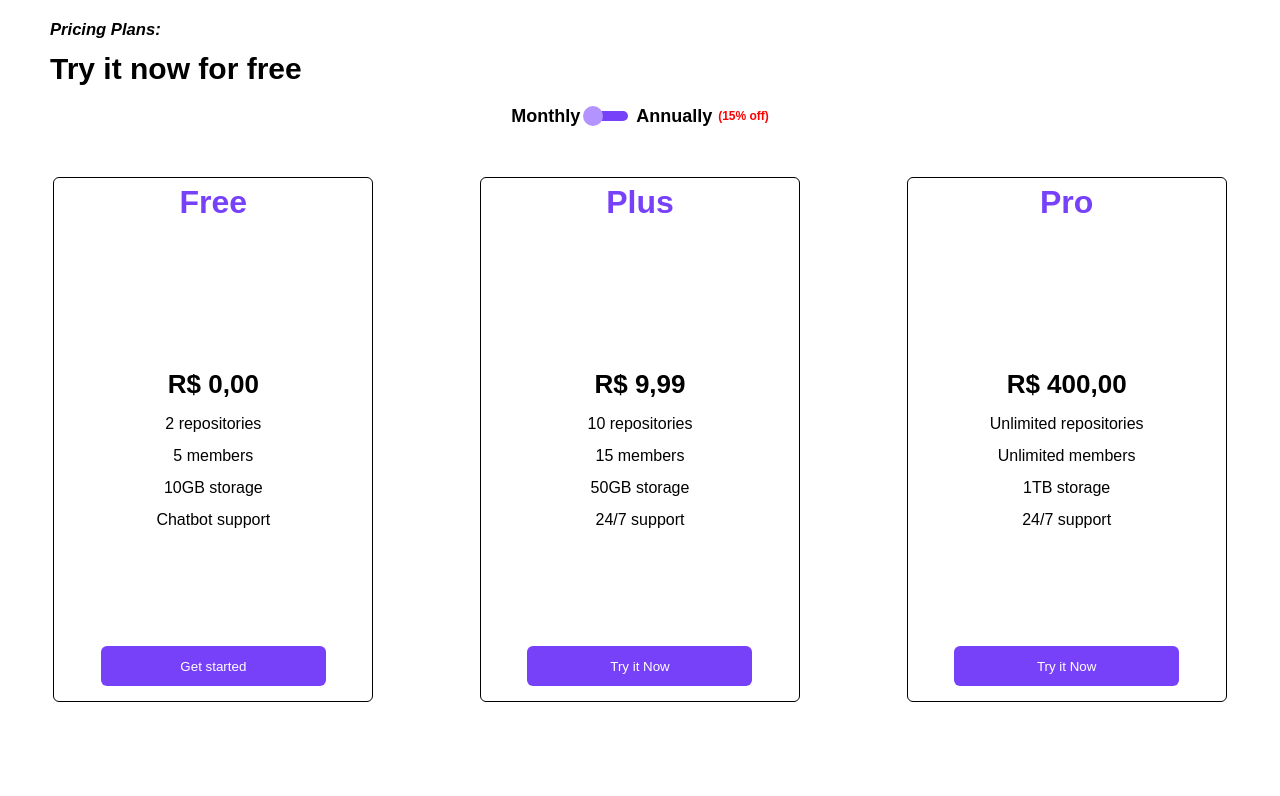
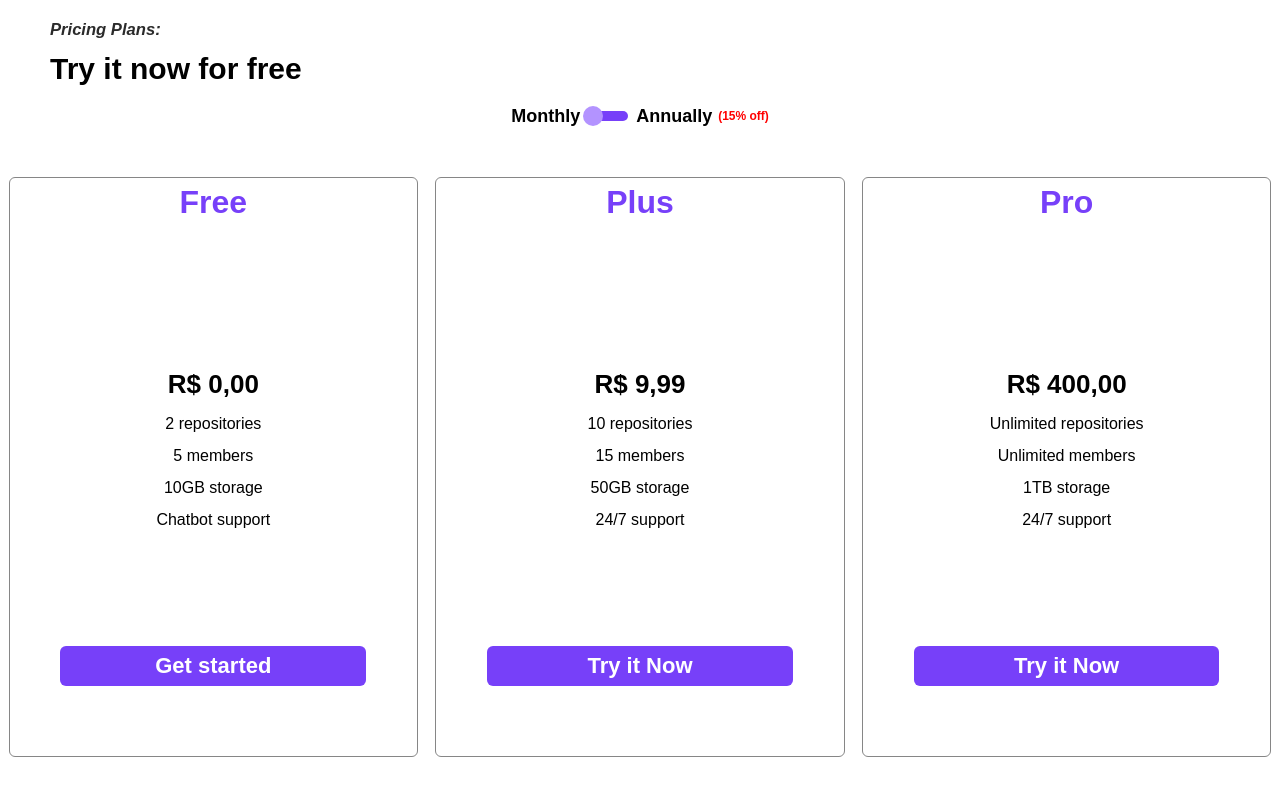
Before and after one commit to anddreluis2/pricing-page, a React (Vite) app: page / in a window 1280 px wide. Shown: the top 796 px of the page. Built offline with nearby package versions, Linux system fonts and the light colour scheme.

Commit message:
reestilizando conforme padrao

```diff
--- a/src/components/Cards/Index.tsx
+++ b/src/components/Cards/Index.tsx
@@ -4,7 +4,7 @@ export function Cards() {
     return (
         <div className={styles.container}>
             <div className={styles.card}>
-                <h1 style={{marginTop: "8px", color: "#7740f9"}}>Free</h1>
+                <h1>Free</h1>
                 <div className={styles.text}>
                     <p>R$ 0,00</p>
                     <ul>
@@ -17,7 +17,7 @@ export function Cards() {
                 <button>Get started</button>
             </div>
             <div className={styles.card}>
-            <h1 style={{marginTop: "8px", color: "#7740f9"}}>Plus</h1>
+                <h1>Plus</h1>
                 <div className={styles.text}>
                     <p>R$ 9,99</p>
                     <ul>
@@ -30,7 +30,7 @@ export function Cards() {
                 <button>Try it Now</button>
             </div>
             <div className={styles.card}>
-            <h1 style={{marginTop: "8px", color: "#7740f9"}}>Pro</h1>
+                <h1>Pro</h1>
                 <div className={styles.text}>
                     <p>R$ 400,00</p>
                     <ul>
--- a/src/components/Cards/styles.module.scss
+++ b/src/components/Cards/styles.module.scss
@@ -8,20 +8,21 @@
     border-radius: 6px;
     line-height: 32px;
     height: 100%;
-    width: 25%;
+    width: 32%;
     text-align: center;
-    border: 1px solid black;
+    border: 1px solid #868686;
 }
 
 .container {
     margin-top: 50px;
-    height: 525px;
+    height: 580px;
     display: flex;
     justify-content: space-around;
 }
 
 .text {
     margin-top: 150px;
+
     p {
         font-size: 26px;
         margin-bottom: 8px;
@@ -31,8 +32,10 @@
 button {
     margin-top: 110px;
     border-radius: 6px;
-    width: 225px;
+    width: 75%;
     height: 40px;
+    font-size: 22px;
+    font-weight: 600;
     border: none;
     background-color: #7740f9;
     color: #fff;
@@ -45,6 +48,11 @@ button {
     }
 }
 
+h1 {
+    margin-top: 8px;
+    color: #7740f9;
+}
+
 li {
     list-style: none;
 }
--- a/src/components/Header/index.tsx
+++ b/src/components/Header/index.tsx
@@ -12,7 +12,7 @@ export function Header() {
     return (
         <>
             <div className={styles.container}>
-                <h5 style={{fontWeight:"600", fontStyle: "italic", marginBottom: "12px"}}>Pricing Plans:</h5>
+                <h5 style={{color:"#2b2b2b", fontWeight:"600", fontStyle: "italic", marginBottom: "12px"}}>Pricing Plans:</h5>
                 <h2>Try it now for free</h2>
             </div>
             <div className={styles.wrapper}>
```
Lines whose indentation alone changed are shown as unchanged.
